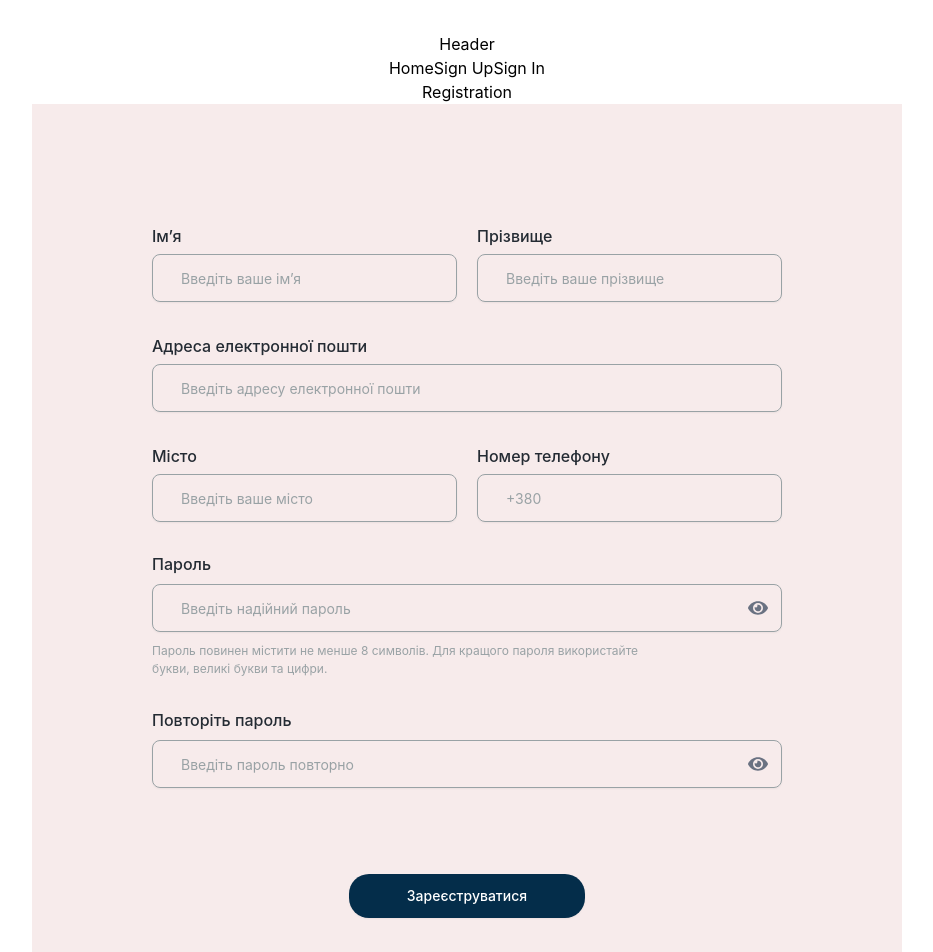
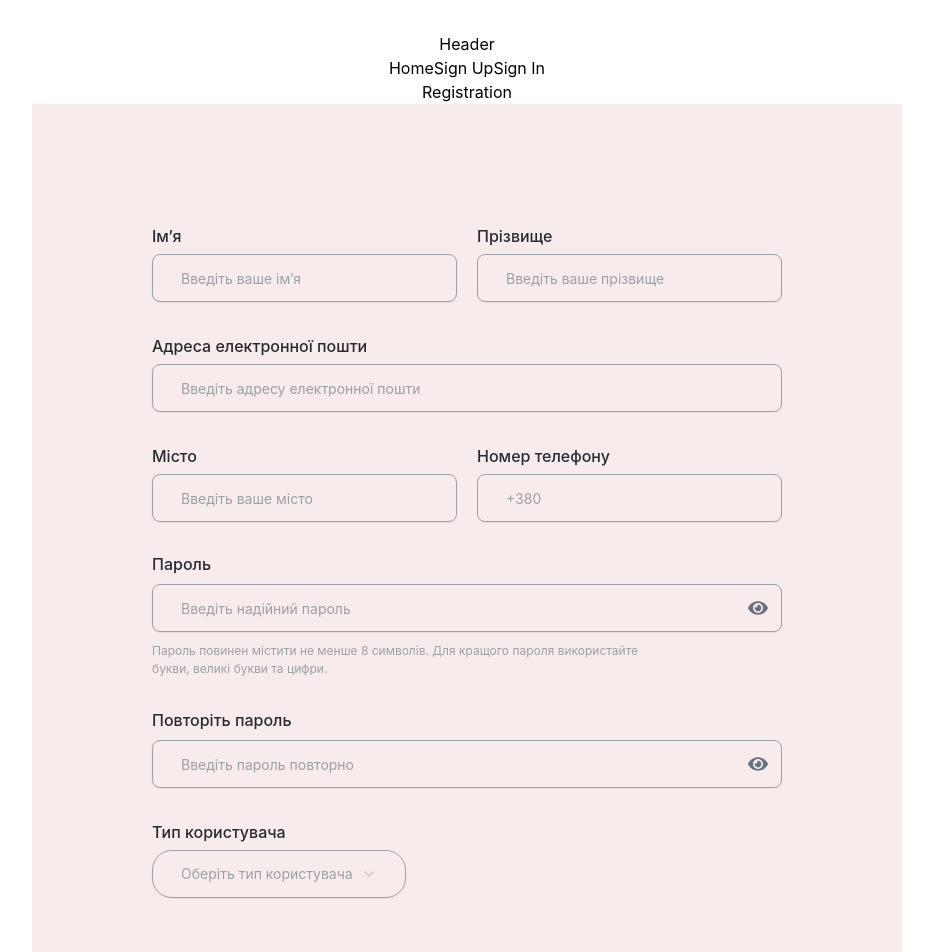
Before and after one commit to Dim-Tvarin/frontend, a React (Vite) app: page /register in a window 1280 px wide. Shown: the top 952 px of the page, without its empty margins (173-1106 px from the left). Built offline with nearby package versions, Linux system fonts and the light colour scheme.

Commit message:
add CustomSelect to Registration form

```diff
--- a/src/pages/Auth/Registration.tsx
+++ b/src/pages/Auth/Registration.tsx
@@ -7,6 +7,8 @@ import { CustomButton } from 'components/CustomButton';
 import { useDispatch } from 'react-redux';
 import type { AppDispatch } from '../../redux/store';
 import { registerThunk } from '../../redux/users/usersOperations';
+import CustomSelect from 'components/components/CustomSelect';
+import { SelectItem } from 'components/components/ui/select';
 
 interface FormData {
   name: string;
@@ -16,7 +18,7 @@ interface FormData {
   phone: string;
   password: string;
   confirmPassword: string;
-  // userType: string;
+  userType: '' | 'guardian' | 'adopter';
 }
 
 const Registration: React.FC = () => {
@@ -28,7 +30,7 @@ const Registration: React.FC = () => {
     phone: '',
     password: '',
     confirmPassword: '',
-    // userType: '',
+    userType: '',
   };
   const [formData, setFormData] = useState<FormData>(initialFormState);
   const isPasswordMatch = formData.password === formData.confirmPassword;
@@ -52,7 +54,7 @@ const Registration: React.FC = () => {
         location: formData.location,
         password: formData.password,
         repeat_password: formData.confirmPassword,
-        userType: 'guardian',
+        userType: formData.userType,
       })
     );
     setFormData(initialFormState);
@@ -127,6 +129,21 @@ const Registration: React.FC = () => {
           value={formData.confirmPassword}
           onChange={handleChange}
         />
+        <CustomSelect
+          label="Тип користувача"
+          value={formData.userType}
+          placeholder="Оберіть тип користувача"
+          onChange={value =>
+            setFormData(prev => ({
+              ...prev,
+              userType: value as 'guardian' | 'adopter',
+            }))
+          }
+        >
+          <SelectItem value="guardian">Опікун</SelectItem>
+          <SelectItem value="adopter">Усиновлювач</SelectItem>
+        </CustomSelect>
+
         <CustomButton
           type="submit"
           styleType="defaultButton"
```
